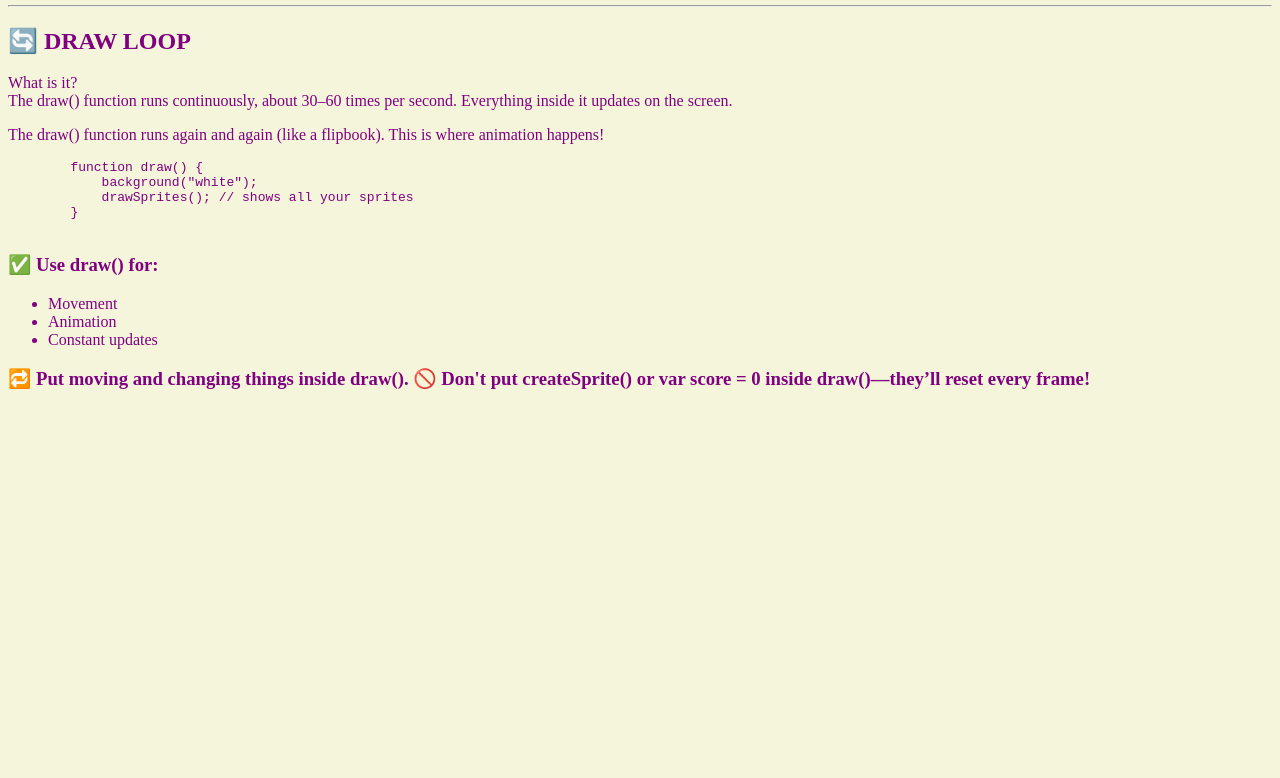
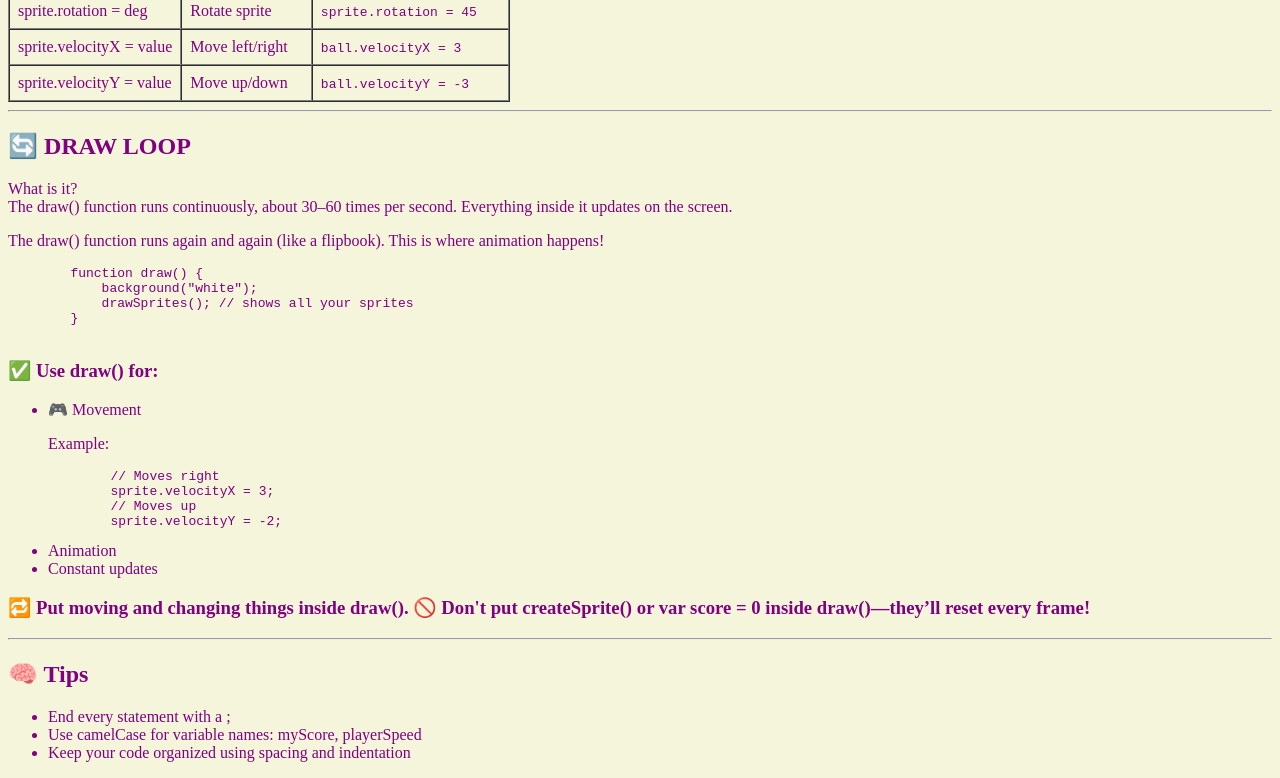
Before and after one commit to JenniferT9462/Unit-3-cheat-sheet, a plain HTML site: page index.html in a window 1280 px wide. Shown: the part 1500-2278 px from the top of the page. Before the commit the page ends 1908 px from the top, so only its background shows below. Drawn offline with Linux system fonts and the light colour scheme.

Commit message:
Added some sections

```diff
--- a/index.html
+++ b/index.html
@@ -74,6 +74,11 @@
       <li>Y-axis (top to bottom)</li>
       <li>(0, 0) is the top-left corner</li>
     </ul>
+    <h4>Example:</h4>
+    <pre>
+        sprite.x = horizontal position
+        sprite.y = vertical position
+    </pre>
 
     <table style="border-collapse: collapse; width: 50%; margin-top: 20px">
       <tr style="background-color: #f2f2f2">
@@ -184,7 +189,14 @@
 
     <h3>✅ Use draw() for:</h3>
     <ul>
-      <li>Movement</li>
+      <li>🎮 Movement <br>
+        <p>Example:</p>
+        <pre>
+        // Moves right
+        sprite.velocityX = 3;
+        // Moves up
+        sprite.velocityY = -2; </pre>
+      </li>
       <li>Animation</li>
       <li>Constant updates</li>
     </ul>
@@ -192,5 +204,18 @@
       🔁 Put moving and changing things inside draw(). 🚫 Don't put
       createSprite() or var score = 0 inside draw()—they’ll reset every frame!
     </h3>
+    <hr>
+    <h2>🧠 Tips</h2>
+    <ul>
+        <li>End every statement with a ;</li>
+        <li>Use camelCase for variable names: myScore, playerSpeed</li>
+        <li>Keep your code organized using spacing and indentation</li>
+    </ul>
   </body>
+
+
+
+
+
+
 </html>
```
